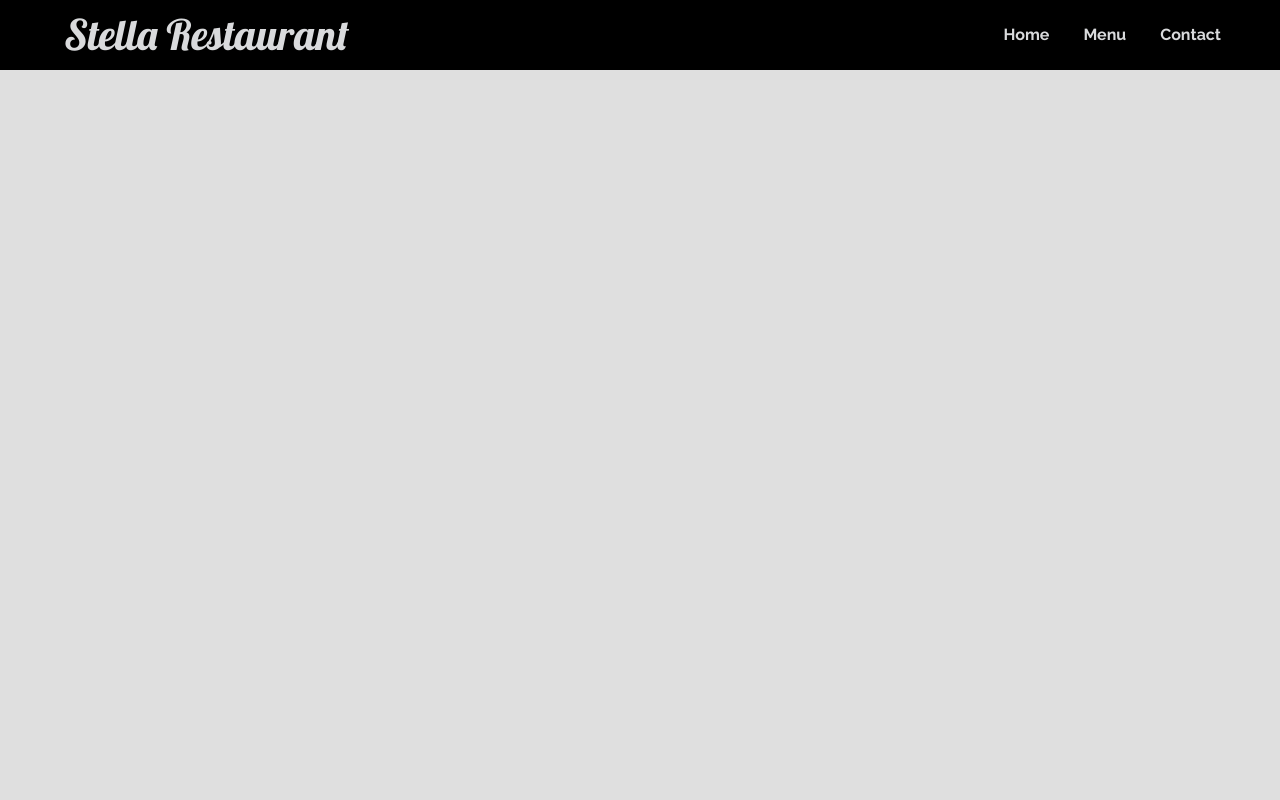
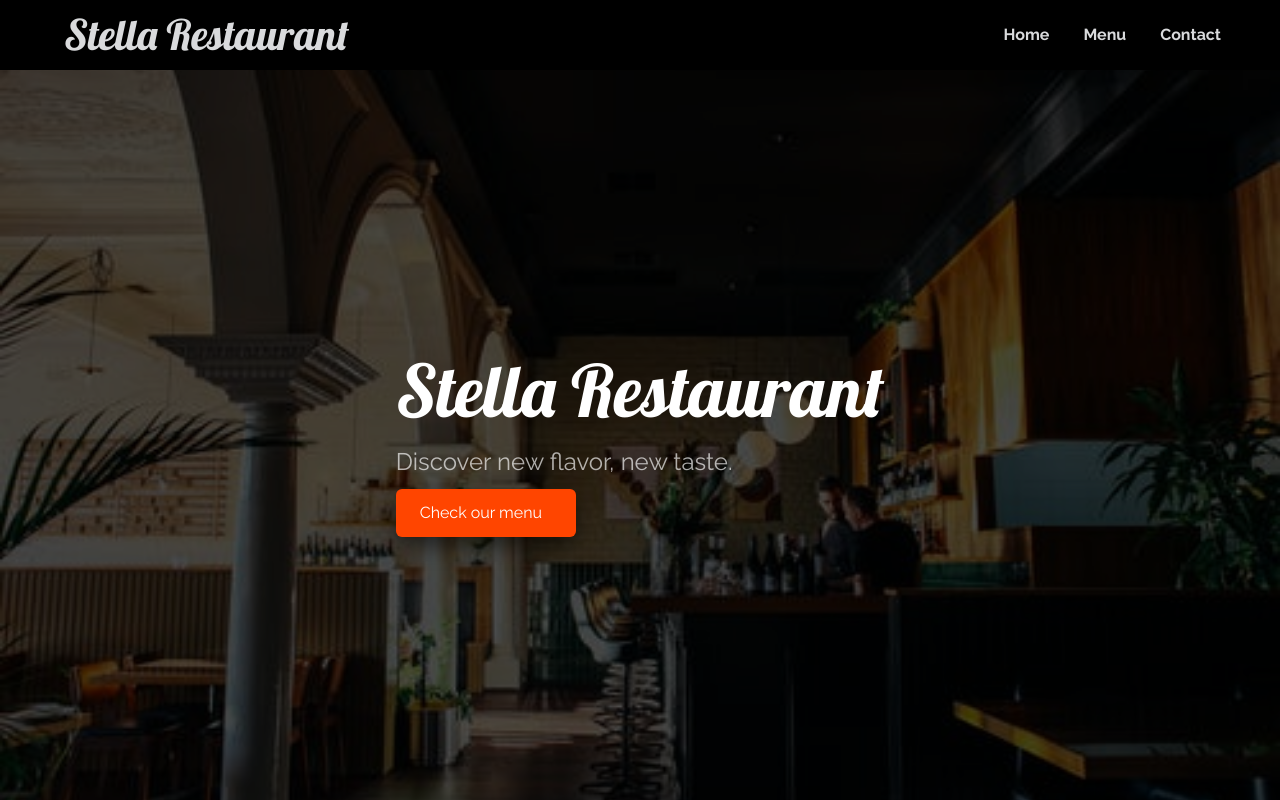
Before and after one commit to devkovmtl/restaurant_page, a website built with webpack: page src/index.html in a window 1280 px wide. Built offline with nearby package versions, Linux system fonts and the light colour scheme.

Commit message:
Home page done

```diff
--- a/src/index.html
+++ b/src/index.html
@@ -14,6 +14,7 @@
   <body>
     <!-- Inject the rest of content -->
     <div id="content">
+      <!-- Navbar content -->
       <div class="navbar">
         <ul class="nav">
           <h2 class="nav-brand">Stella Restaurant</h2>
@@ -23,6 +24,17 @@
           <li class="nav-link"><a href="#">Contact</a></li>
         </ul>
       </div>
+
+      <!-- Home Content -->
+      <div class="home">
+        <div class="backdrop-shadow">
+          <div class="card">
+            <h1 class="restaurant-name">Stella Restaurant</h1>
+            <p class="content">Discover new flavor, new taste.</p>
+            <a href="#" class="btn">Check our menu</a>
+          </div>
+        </div>
+      </div>
     </div>
   </body>
 </html>
--- a/src/styles/index.css
+++ b/src/styles/index.css
@@ -55,9 +55,62 @@ a {
 }
 
 .nav-link > a:hover {
-  color: #fff;
+  color: orangered;
 }
 
 .nav:last-child {
   padding-right: 42px;
 }
+
+.home {
+  background-image: url('../images/restaurant-arch.jpg');
+  background-repeat: no-repeat;
+  background-size: cover;
+  background-position: center;
+  height: 100%;
+}
+
+.backdrop-shadow {
+  height: 100%;
+  width: 100%;
+  position: relative;
+  top: 0;
+  left: 0;
+  background: rgba(0, 0, 0, 0.7);
+  display: flex;
+  align-items: center;
+  justify-content: center;
+}
+
+.card {
+  display: flex;
+  flex-direction: column;
+}
+
+.card h1.restaurant-name {
+  color: #fff;
+  font-size: 72px;
+  line-height: 1.6;
+  font-family: 'Lobster', cursive;
+}
+
+.card p.content {
+  font-family: 'Raleway', sans-serif;
+  color: rgba(255, 255, 255, 0.66);
+  font-size: 24px;
+  line-height: 1.2;
+}
+
+.card .btn {
+  background-color: orangered;
+  color: white;
+  border-radius: 6px;
+  box-shadow: 0 10px 20px rgb(0 0 0 / 50%);
+  margin-top: 12px;
+  padding: 16px 24px;
+  width: 180px;
+}
+
+.card .btn:hover {
+  cursor: pointer;
+}
```
